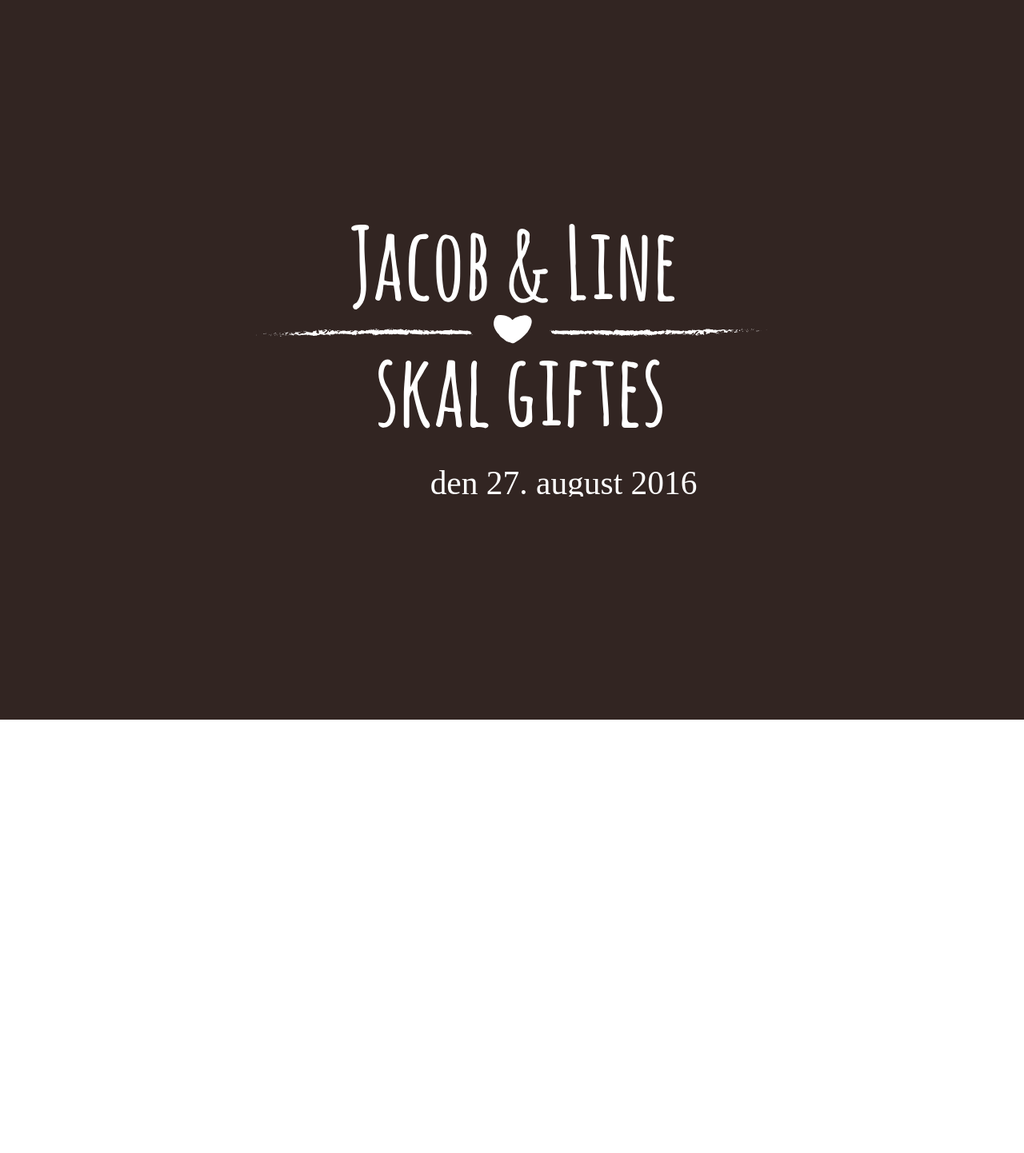
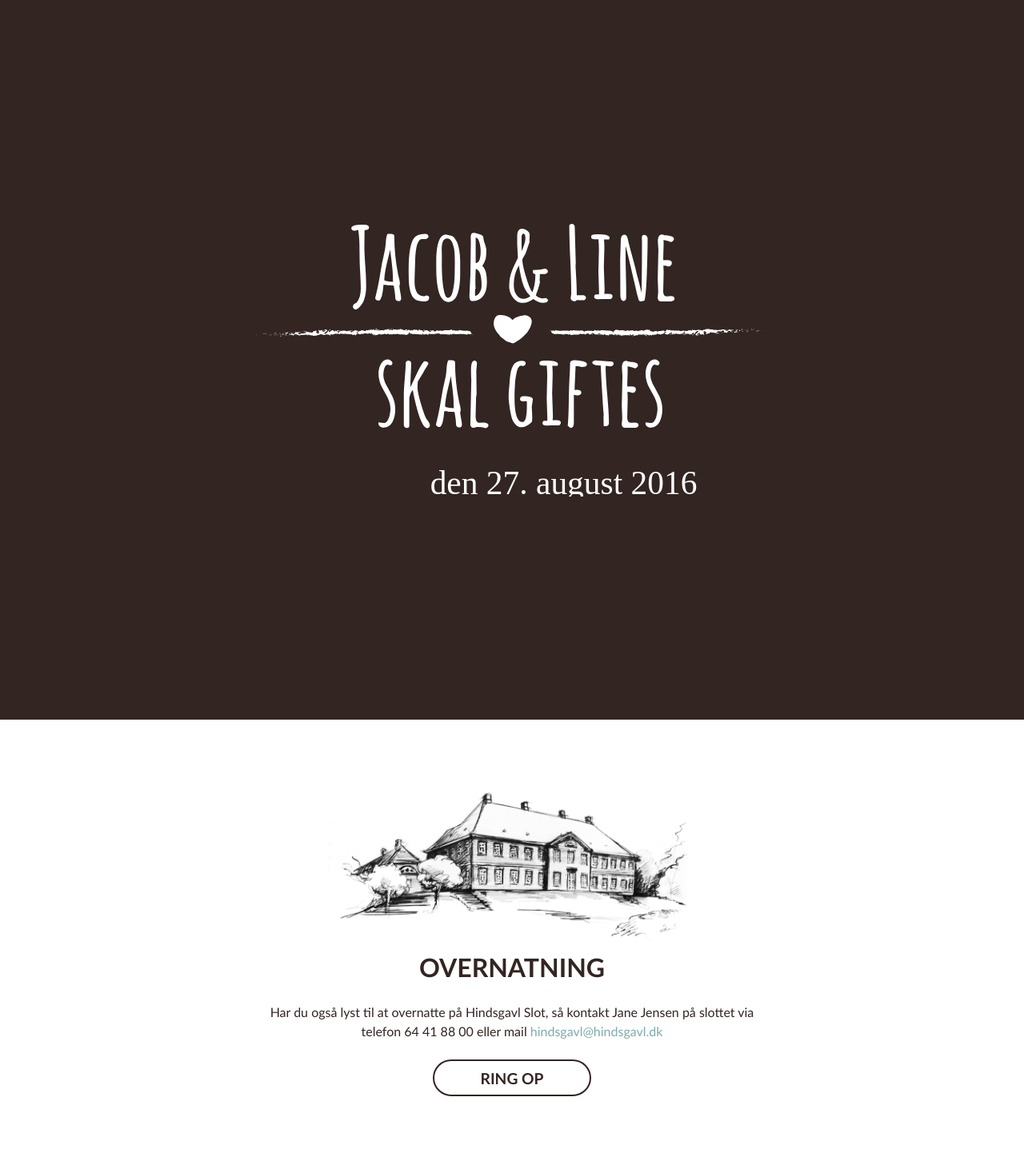
Before and after one commit to jacobmohl/skal-giftes, a Jekyll site: the page built from index.html, in a window 1280 px wide. Shown: the whole page at 80% size. Built offline with Jekyll 4.4.1, drawn with Linux system fonts in a browser that asks for light colours; before the commit the page ends 900 px from its top, so only the background shows below that.

Commit message:
Add accommodation

```diff
--- a/_sass/base/_grid-settings.scss
+++ b/_sass/base/_grid-settings.scss
@@ -1,14 +1,18 @@
 @import "../neat/neat-helpers"; // or "../neat/neat-helpers" when not in Rails
 
 // Neat Overrides
-// $column: 90px;
-// $gutter: 30px;
-// $grid-columns: 12;
-// $max-width: 1200px;
+$column: 40px;
+$gutter: 44px;
+$grid-columns: 12;
+$max-width: em(960);
+
+$visual-grid: false;
+$visual-grid-color: #E6F6FF;
+$visual-grid-opacity: 0.4;
 
 // Neat Breakpoints
 $medium-screen: 600px;
 $large-screen: 900px;
 
-$medium-screen-up: new-breakpoint(min-width $medium-screen 4);
-$large-screen-up: new-breakpoint(min-width $large-screen 8);
+$medium-screen-up: new-breakpoint(min-width $medium-screen 12);
+$large-screen-up: new-breakpoint(min-width $large-screen 12);
--- a/_sass/base/_typography.scss
+++ b/_sass/base/_typography.scss
@@ -3,6 +3,7 @@ body {
   font-family: $base-font-family;
   font-size: $base-font-size;
   line-height: $base-line-height;
+  text-align: center;
 }
 
 h1,
@@ -15,6 +16,8 @@ h6 {
   font-size: $base-font-size;
   line-height: $heading-line-height;
   margin: 0 0 $small-spacing;
+  text-transform: uppercase;
+  font-weight: 600;
 }
 
 h1 {
--- a/css/main.scss
+++ b/css/main.scss
@@ -13,14 +13,14 @@ html, body {
     height: 100%;
     margin: 0px;
     padding: 0px;
-    font-size:14px;
+    font-size:12px;
 
     @include media($medium-screen) {
-        font-size: 16px;
+        font-size: 14px;
     }
 
     @include media($large-screen) {
-        font-size: 18px;
+        font-size: 16px;
     }
 
 }
@@ -43,3 +43,44 @@ header {
         background-size: 50%;
     }
 }
+
+
+section {
+
+    padding:5em 0;
+}
+.row { @include row(); }
+.container { @include outer-container(); }
+.span8of12 {
+    @include span-columns(8);
+    @include shift(2);
+}
+
+.span10of12 {
+    @include span-columns(10);
+    @include shift(1);
+}
+
+.span6of12 {
+    @include span-columns(6);
+    @include shift(3);
+}
+
+.button {
+    @include transition(all $base-duration $base-timing);
+
+    border: 2px $dark-brown solid;
+    font-size: 1.2em;
+    text-transform: uppercase;
+    font-weight: 600;
+    color: $dark-brown;
+    border-radius: 1.2em * 5;
+    line-height: 1;
+    padding: 0.5em 3em;
+    height:1.2em;
+
+    &:hover {
+        background-color: $dark-brown;
+        color: #fff;
+    }
+}
--- a/index.html
+++ b/index.html
@@ -4,7 +4,7 @@
 <!DOCTYPE html>
 <html>
 
-    <head>
+<head>
     <meta charset="utf-8">
     <meta http-equiv="X-UA-Compatible" content="IE=edge">
     <meta name="viewport" content="width=device-width, initial-scale=1">
@@ -13,10 +13,25 @@
 
     <link rel="stylesheet" href="{{ "/css/main.css" | prepend: site.baseurl }}">
     <link rel="canonical" href="{{ page.url | replace:'index.html','' | prepend: site.baseurl | prepend: site.url }}">
-    </head>
+</head>
 
-  <body>
-      <header></header>
+<body>
+    <header></header>
+    <section class="accommodation">
+        <div class="container">
+            <div class="row">
+                <div class="span6of12"><img src="images/hindsgavl.png"/></div>
+            </div>
+            <div class="row">
+                <div class="span8of12">
+                    <h1>Overnatning</h1>
+                    <p>Har du også lyst til at overnatte på Hindsgavl Slot, så kontakt Jane Jensen på slottet via telefon 64 41 88 00 eller mail <a href="mailto:hindsgavl@hindsgavl.dk">hindsgavl@hindsgavl.dk</a></p>
+                    <br>
+                    <a href="tel:64 41 88 00" class="button">Ring op</a>
+                </div>
+            </div>
+        </div>
+    </section>
       <!--
       <h1>Jacob og Line Skal giftes</h1>
       <h2>Jacob og Line Skal giftes</h2>
```
Also changed, not shown: other parts of index.html (+2 -3 lines), images/hindsgavl.png (added).
